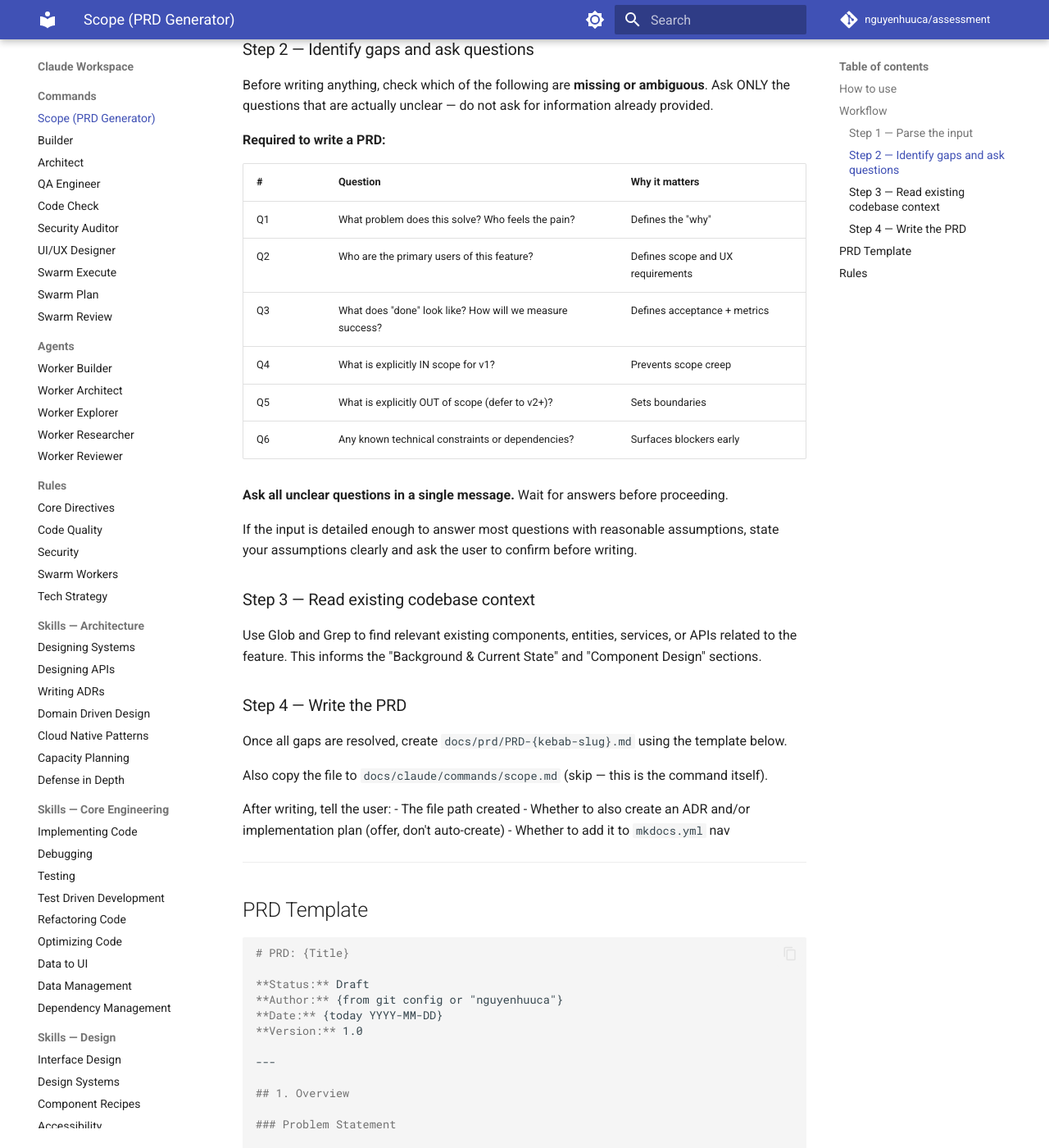
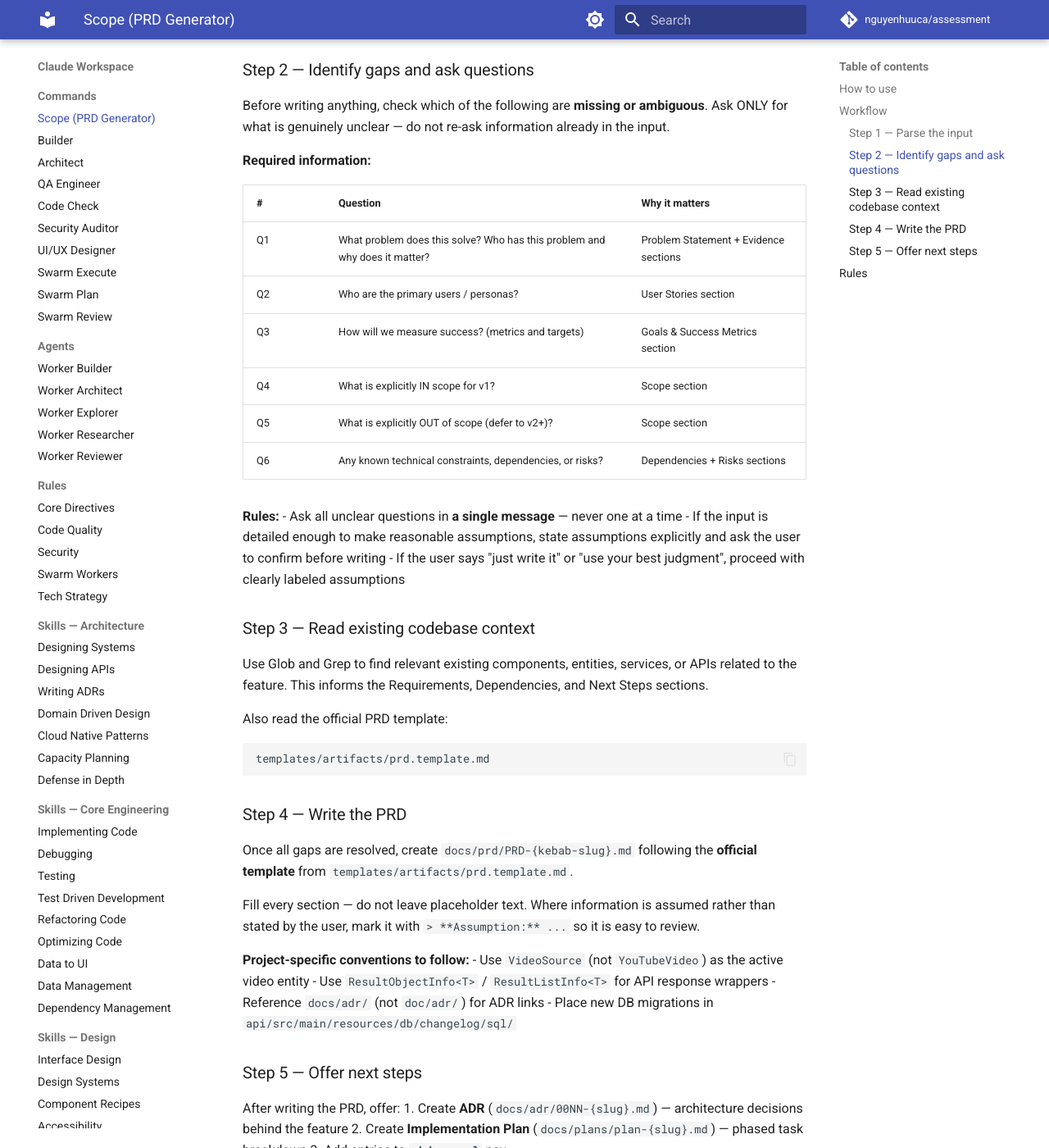
Before and after one commit to nguyenhuuca/assessment, an MkDocs documentation site: the page built from docs/claude/commands/scope.md, in a window 1280 px wide and 1400 px high, scrolled down 744 px. Shown: the whole window at 82% size. Built offline with MkDocs 1.6.1 and Material for MkDocs 9.7.7, drawn with Linux system fonts in a browser that asks for light colours; comment, search, counter and statistics services are not loaded; some of the changed text lies outside the part shown.

Commit message:
docs: update /scope command to use official PRD template
Point the scope command at templates/artifacts/prd.template.md instead of
the inline template. Adds project-specific conventions (VideoSource entity,
ResultObjectInfo wrappers, docs/adr/ paths) and assumption-labelling rule.

Co-Authored-By: Claude Sonnet 4.6 <noreply@anthropic.com>

````diff
--- a/docs/claude/commands/scope.md
+++ b/docs/claude/commands/scope.md
@@ -1,5 +1,5 @@
 ---
-description: Scope a feature idea into a full PRD — asks clarifying questions when the description is unclear, then writes docs/prd/PRD-{slug}.md
+description: Scope a feature idea into a full PRD — asks clarifying questions when the description is unclear, then writes docs/prd/PRD-{slug}.md using the project's official template
 allowed-tools: Read, Write, Glob, Grep
 argument-hint: [feature description]
 ---
@@ -22,198 +22,71 @@ Example: `/scope add a trending videos section to the homepage`
 
 ### Step 1 — Parse the input
 
-Read `$ARGUMENTS`. Extract:
-- **Feature name** (1–5 words)
-- **Problem being solved** (if stated)
-- **Target users** (if stated)
-- **Success signal** (if stated)
+Read `$ARGUMENTS`. Extract what is already clear:
+- Feature name
+- Problem being solved (if stated)
+- Target users / persona (if stated)
+- Success signal (if stated)
+- Known constraints (if stated)
 
 ### Step 2 — Identify gaps and ask questions
 
-Before writing anything, check which of the following are **missing or ambiguous**. Ask ONLY the questions that are actually unclear — do not ask for information already provided.
+Before writing anything, check which of the following are **missing or ambiguous**. Ask ONLY for what is genuinely unclear — do not re-ask information already in the input.
 
-**Required to write a PRD:**
+**Required information:**
 
 | # | Question | Why it matters |
 |---|----------|---------------|
-| Q1 | What problem does this solve? Who feels the pain? | Defines the "why" |
-| Q2 | Who are the primary users of this feature? | Defines scope and UX requirements |
-| Q3 | What does "done" look like? How will we measure success? | Defines acceptance + metrics |
-| Q4 | What is explicitly IN scope for v1? | Prevents scope creep |
-| Q5 | What is explicitly OUT of scope (defer to v2+)? | Sets boundaries |
-| Q6 | Any known technical constraints or dependencies? | Surfaces blockers early |
+| Q1 | What problem does this solve? Who has this problem and why does it matter? | Problem Statement + Evidence sections |
+| Q2 | Who are the primary users / personas? | User Stories section |
+| Q3 | How will we measure success? (metrics and targets) | Goals & Success Metrics section |
+| Q4 | What is explicitly IN scope for v1? | Scope section |
+| Q5 | What is explicitly OUT of scope (defer to v2+)? | Scope section |
+| Q6 | Any known technical constraints, dependencies, or risks? | Dependencies + Risks sections |
 
-**Ask all unclear questions in a single message.** Wait for answers before proceeding.
-
-If the input is detailed enough to answer most questions with reasonable assumptions, state your assumptions clearly and ask the user to confirm before writing.
+**Rules:**
+- Ask all unclear questions in **a single message** — never one at a time
+- If the input is detailed enough to make reasonable assumptions, state assumptions explicitly and ask the user to confirm before writing
+- If the user says "just write it" or "use your best judgment", proceed with clearly labeled assumptions
 
 ### Step 3 — Read existing codebase context
 
-Use Glob and Grep to find relevant existing components, entities, services, or APIs related to the feature. This informs the "Background & Current State" and "Component Design" sections.
+Use Glob and Grep to find relevant existing components, entities, services, or APIs related to the feature. This informs the Requirements, Dependencies, and Next Steps sections.
+
+Also read the official PRD template:
+```
+templates/artifacts/prd.template.md
+```
 
 ### Step 4 — Write the PRD
 
-Once all gaps are resolved, create `docs/prd/PRD-{kebab-slug}.md` using the template below.
+Once all gaps are resolved, create `docs/prd/PRD-{kebab-slug}.md` following the **official template** from `templates/artifacts/prd.template.md`.
 
-Also copy the file to `docs/claude/commands/scope.md` (skip — this is the command itself).
+Fill every section — do not leave placeholder text. Where information is assumed rather than stated by the user, mark it with `> **Assumption:** ...` so it is easy to review.
 
-After writing, tell the user:
-- The file path created
-- Whether to also create an ADR and/or implementation plan (offer, don't auto-create)
-- Whether to add it to `mkdocs.yml` nav
+**Project-specific conventions to follow:**
+- Use `VideoSource` (not `YouTubeVideo`) as the active video entity
+- Use `ResultObjectInfo<T>` / `ResultListInfo<T>` for API response wrappers
+- Reference `docs/adr/` (not `doc/adr/`) for ADR links
+- Place new DB migrations in `api/src/main/resources/db/changelog/sql/`
 
----
+### Step 5 — Offer next steps
 
-## PRD Template
+After writing the PRD, offer:
+1. Create **ADR** (`docs/adr/00NN-{slug}.md`) — architecture decisions behind the feature
+2. Create **Implementation Plan** (`docs/plans/plan-{slug}.md`) — phased task breakdown
+3. Add entries to **`mkdocs.yml`** nav
 
-```markdown
-# PRD: {Title}
-
-**Status:** Draft
-**Author:** {from git config or "nguyenhuuca"}
-**Date:** {today YYYY-MM-DD}
-**Version:** 1.0
-
----
-
-## 1. Overview
-
-### Problem Statement
-
-{What problem exists? Who feels the pain? What happens today without this feature?}
-
-### Goal
-
-{One paragraph: what will this feature do and why does it matter?}
-
-### Success Metrics
-
-| Metric | Baseline | Target |
-|--------|----------|--------|
-| {metric} | {current} | {goal} |
-
----
-
-## 2. Background & Current State
-
-### Existing Infrastructure (reuse)
-
-| Component | Status | Notes |
-|-----------|--------|-------|
-| {component} | ✅ Active / ⚠️ Partial / ❌ Missing | {notes} |
-
-### Gap Analysis
-
-1. {Gap 1}
-2. {Gap 2}
-
----
-
-## 3. Scope
-
-### In Scope (v1)
-
-- [ ] {requirement 1}
-- [ ] {requirement 2}
-
-### Out of Scope (v2+)
-
-- {deferred item 1}
-- {deferred item 2}
-
----
-
-## 4. Functional Requirements
-
-### FR-1: {Name}
-
-**When:** {trigger}
-**Then:** {expected behavior}
-
-**Acceptance Criteria:**
-- {criterion 1}
-- {criterion 2}
-
----
-
-## 5. Non-Functional Requirements
-
-| Requirement | Target |
-|-------------|--------|
-| {NFR} | {target value} |
-
----
-
-## 6. Data Model Changes
-
-{SQL migration snippets or "No data model changes required"}
-
----
-
-## 7. Component Design
-
-### New Components
-
-```
-{directory tree of new files}
-```
-
-### Modified Components
-
-| File | Change |
-|------|--------|
-| {file} | {change} |
-
----
-
-## 8. API Contract
-
-{Request/response for each new or modified endpoint, or "No API changes"}
-
----
-
-## 9. Implementation Plan
-
-### Phase 1 — {Name} ({estimate})
-- [ ] {task}
-
-### Phase 2 — {Name} ({estimate})
-- [ ] {task}
-
-**Total estimate: {N} days**
-
----
-
-## 10. Risks & Mitigations
-
-| Risk | Likelihood | Impact | Mitigation |
-|------|-----------|--------|-----------|
-| {risk} | Low/Medium/High | Low/Medium/High | {mitigation} |
-
----
-
-## 11. Open Questions
-
-| # | Question | Owner | Due |
-|---|----------|-------|-----|
-| 1 | {question} | {owner} | {date} |
-
----
-
-## 12. Related Documents
-
-- {link to ADR, plan, or relevant code}
-```
+Do not auto-create these — wait for the user to confirm.
 
 ---
 
 ## Rules
 
 - **Never skip the clarification step** if any of Q1–Q4 are unanswered
-- **Assumptions must be stated explicitly** before proceeding — never silently assume
-- **One question round only** — gather everything in a single message, not one question at a time
-- Use the project's existing response wrappers (`ResultListInfo<T>`, `ResultObjectInfo<T>`) when writing API contracts
-- Use `VideoSource` (not `YouTubeVideo`) as the active video entity
-- Reference existing components found via Grep/Glob rather than inventing new ones
+- **One question round only** — gather everything in a single message
+- **Assumptions must be labelled** — mark with `> **Assumption:**` inline
+- **Use the official template** from `templates/artifacts/prd.template.md` — do not invent a different structure
+- **Fill every section** — use `N/A` or `TBD` only when genuinely unknown, not as a shortcut
 
 $ARGUMENTS
````
Also changed, not shown: .claude/commands/scope.md (+42 -169 lines).
